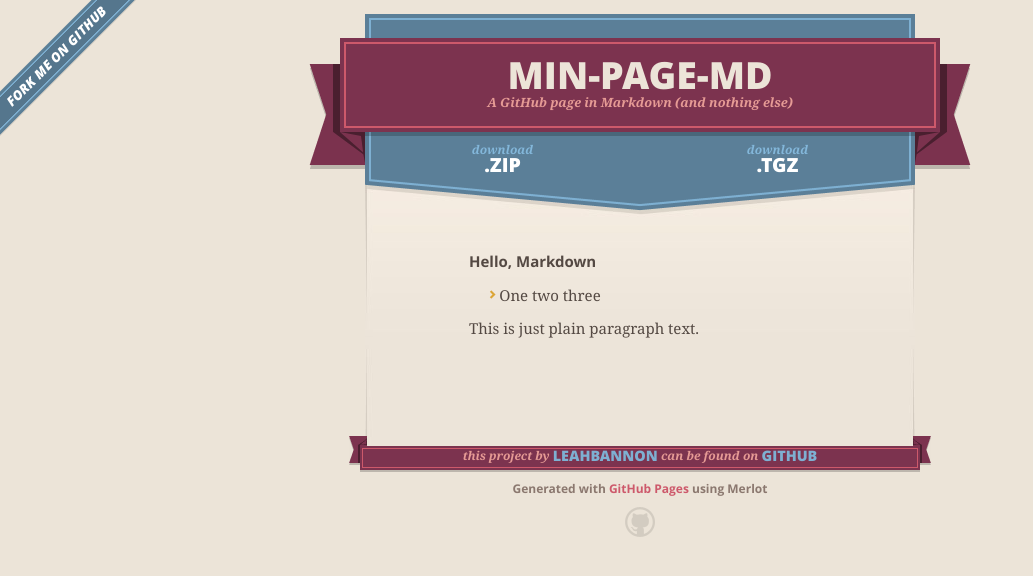
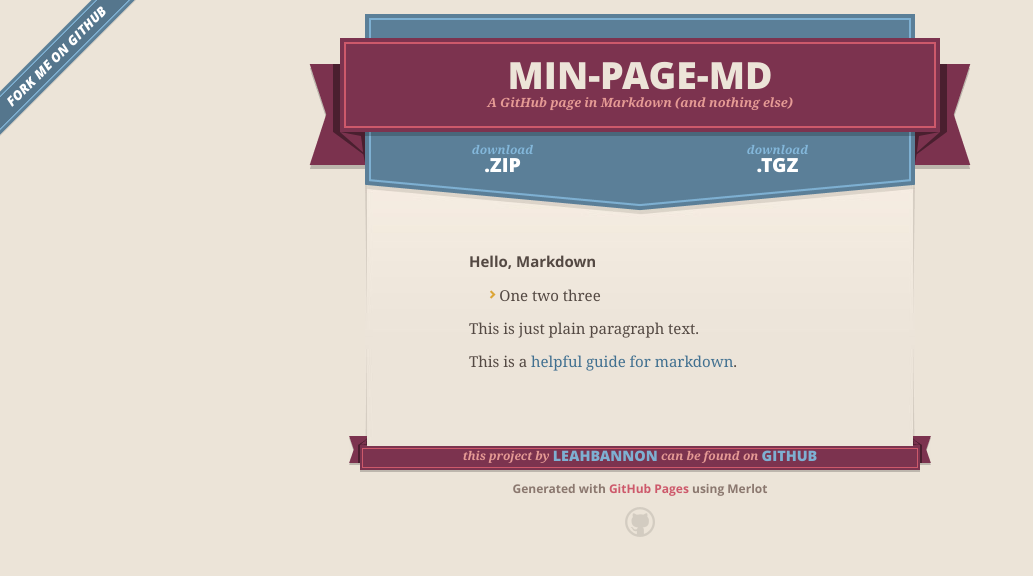
Before and after one commit to leahbannon/markdown-page, a Jekyll site: the page built from index.md, in a window 1280 px wide. Shown: the top 576 px of the page, without its empty margins (0-1033 px from the left). Built offline with Jekyll 4.4.1, drawn with Linux system fonts in a browser that asks for light colours; nearby versions of some CDN libraries.

Commit message:
adding github markdown guide

```diff
--- a/index.md
+++ b/index.md
@@ -8,3 +8,5 @@
 * One two three
 
 This is just plain paragraph text.
+
+This is a [helpful guide for markdown](https://guides.github.com/features/mastering-markdown/).
```
